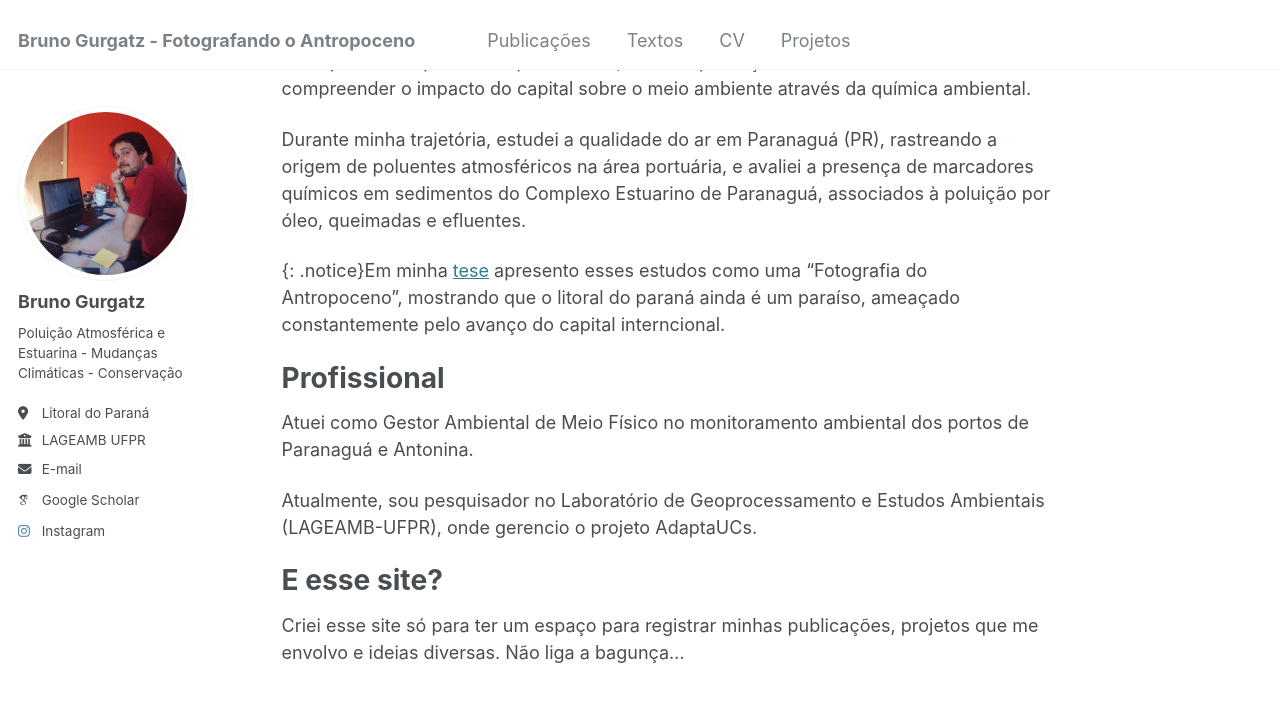
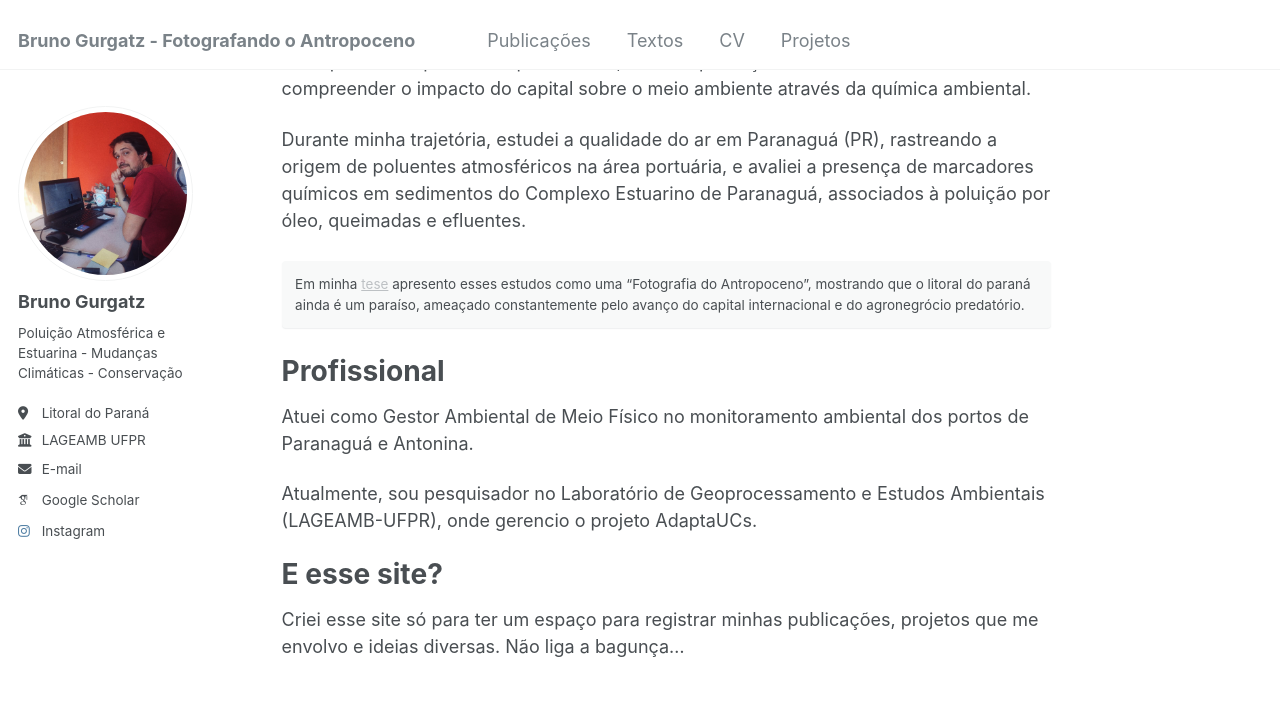
Before and after one commit to brunogurgatz/brunogurgatz.github.io, a Jekyll site: the page built from _pages/about.md, in a window 1280 px wide and 900 px high, scrolled down 332 px. Shown: the top 702 px of the window. Built offline with Jekyll 4.4.1, drawn with Linux system fonts in a browser that asks for light colours; some web fonts are replaced.

Commit message:
Update about.md

```diff
--- a/_pages/about.md
+++ b/_pages/about.md
@@ -17,7 +17,8 @@ Sou apaixonado pelo litoral paranaense, e minha produção acadêmica está volt
 
 Durante minha trajetória, estudei a qualidade do ar em Paranaguá (PR), rastreando a origem de poluentes atmosféricos na área portuária, e avaliei a presença de marcadores químicos em sedimentos do Complexo Estuarino de Paranaguá, associados à poluição por óleo, queimadas e efluentes.
 
-{: .notice}Em minha [tese](https://acervodigital.ufpr.br/xmlui/handle/1884/86567) apresento esses estudos como uma "Fotografia do Antropoceno", mostrando que o litoral do paraná ainda é um paraíso, ameaçado constantemente pelo avanço do capital interncional.
+Em minha [tese](https://acervodigital.ufpr.br/xmlui/handle/1884/86567) apresento esses estudos como uma "Fotografia do Antropoceno", mostrando que o litoral do paraná ainda é um paraíso, ameaçado constantemente pelo avanço do capital internacional e do agronegrócio predatório.
+{: .notice}
 
 
 Profissional
```
